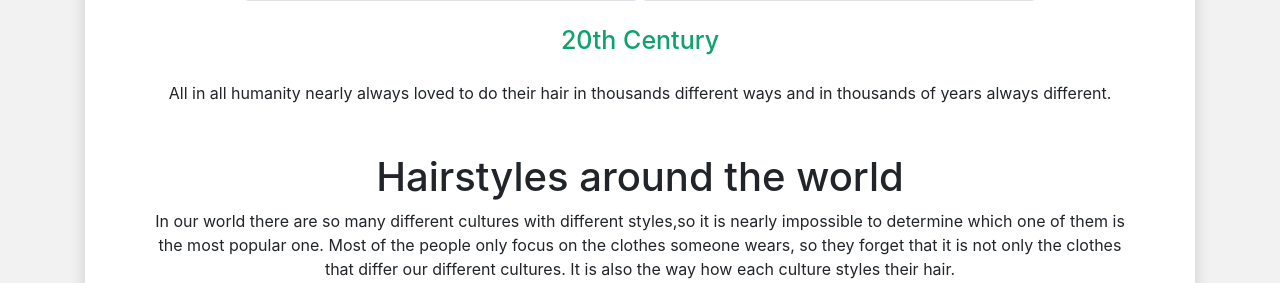
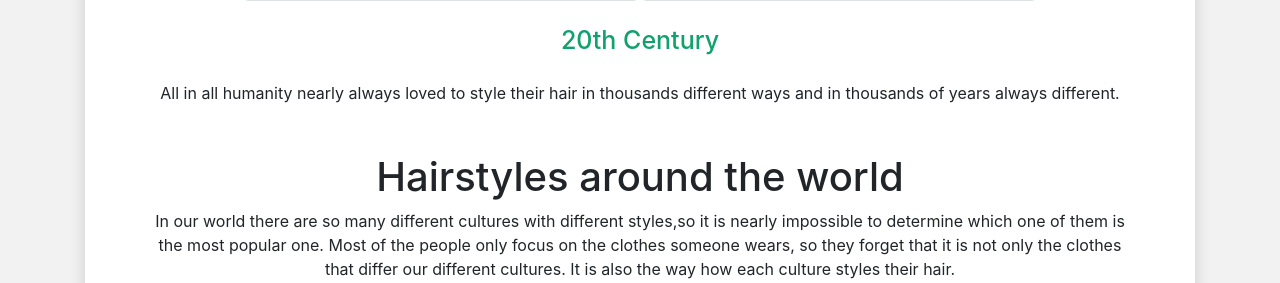
Before and after one commit to AnnaHartl/Project_Fashion-Website, a PHP site: page /Hairstyles/Hairstyles.php in a window 1280 px wide. Shown: the part 1658-1941 px from the top of the page. Run offline with PHP 8.4, Linux system fonts and the light colour scheme; data that the repository does not hold is empty.

Commit message:
changed articles

```diff
--- a/webserver/root/Hairstyles/Hairstyles.php
+++ b/webserver/root/Hairstyles/Hairstyles.php
@@ -79,9 +79,9 @@ include "../likes.php";
                                 <div class="card-body">
                                   The hairstyle fashion has been existing for over 5169 years now.
                                   The oldest culture to be known to style their hair were the ancient Egyptians.
-                                  They did their hair with knifes, hairpins and combs.
-                                  But it was not only the ancient Egyptians who did their hair pretty early, also the ancient Greek loved to do their hair.
-                                  The ones who did not do their hair well had to pay fines. The complicated hairstyles were often made with wigs.
+                                  They styled their hair with knifes, hairpins and combs.
+                                  But it was not only the ancient Egyptians who styled their hair pretty early, also the ancient Greek loved to style their hair.
+                                  The ones who did not style their hair well had to pay fines. The complicated hairstyles were often made with wigs.
                                   In contrast to ancient Greece, the ancient Romans liked to wear easy hairstyles.
 
                                 </div>
@@ -108,7 +108,6 @@ include "../likes.php";
                                   During the renaissance the women started to like to wear open hair again.
                                   The hairstyles also got more imaginative.
                                   Most of the time they made a node on the head and decorated it with pearls, chains and precious stones.<br /><br />
-
                                 </div>
                             </div>
                         </div>
@@ -133,7 +132,8 @@ include "../likes.php";
 
                             <div id="collapse2" class="collapse" aria-labelledby="heading2" data-parent="#accordion">
                                 <div class="card-body">
-                                  In the beginning of 20th century the short hair came back. The old Egyptian hairstyle named Pageboy was the most famous one.
+                                  In the beginning of 20th century the short hair came back.
+                                  The old Egyptian hairstyle named Pageboy was the most famous one.
                                   Over time women started to wear headscarves.<br />
 
                                   In the whole 20. century the women liked to have curly hair.<br /><br />
@@ -143,7 +143,7 @@ include "../likes.php";
                     </div>
 
 
-                    All in all humanity nearly always loved to do their hair in thousands different ways and in thousands of  years always different.
+                    All in all humanity nearly always loved to style their hair in thousands different ways and in thousands of  years always different.
 
                     <h3 class="h3-big"><br />Hairstyles around the world</h3>
                     In our world there are so many different cultures with different styles,so it is nearly impossible to determine which one of them is the most popular one.
```
